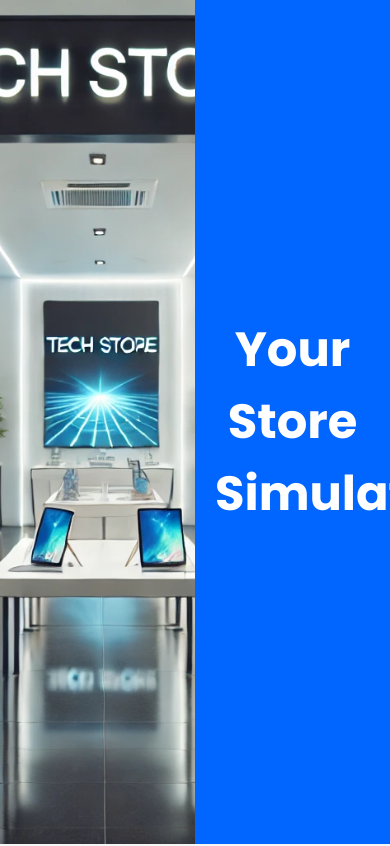
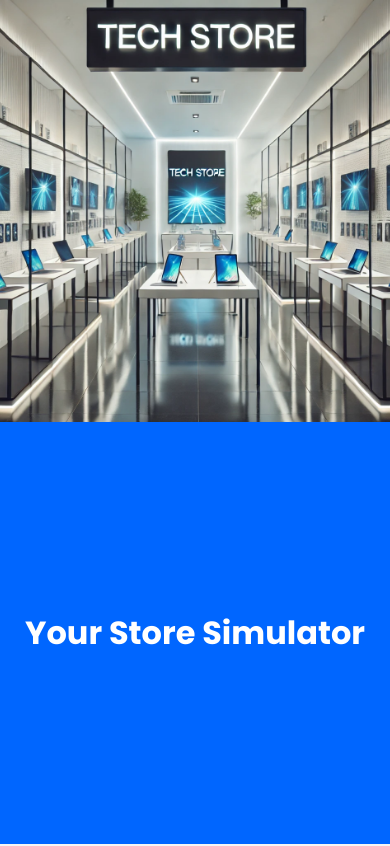
Before and after one commit to Espadv69/React-Simple-Store, a React (Vite) app: page / in a window 390 px wide. Shown: the top 846 px of the page. Built offline with nearby package versions, Linux system fonts and the light colour scheme.

Commit message:
Add media query to made it responsive

```diff
--- a/src/css/Header.css
+++ b/src/css/Header.css
@@ -1,5 +1,5 @@
 .container__header {
-  width: 100dvw;
+  width: 100%;
   height: 100dvh;
 
   display: flex;
@@ -21,8 +21,30 @@
 
   width: 50%;
 
-  font-size: 3rem;
+  font-size: 5rem;
   text-align: center;
 
   color: white;
 }
+
+/* Responsive */
+@media (max-width: 800px) {
+  .container__header {
+    flex-direction: column;
+  }
+
+  .img__header {
+    width: 100%;
+    height: 50%;
+  }
+
+  .h1__header {
+    width: 100%;
+    height: 50%;
+
+    display: flex;
+    align-items: center;
+    justify-content: center;
+    font-size: 2rem;
+  }
+}
```
